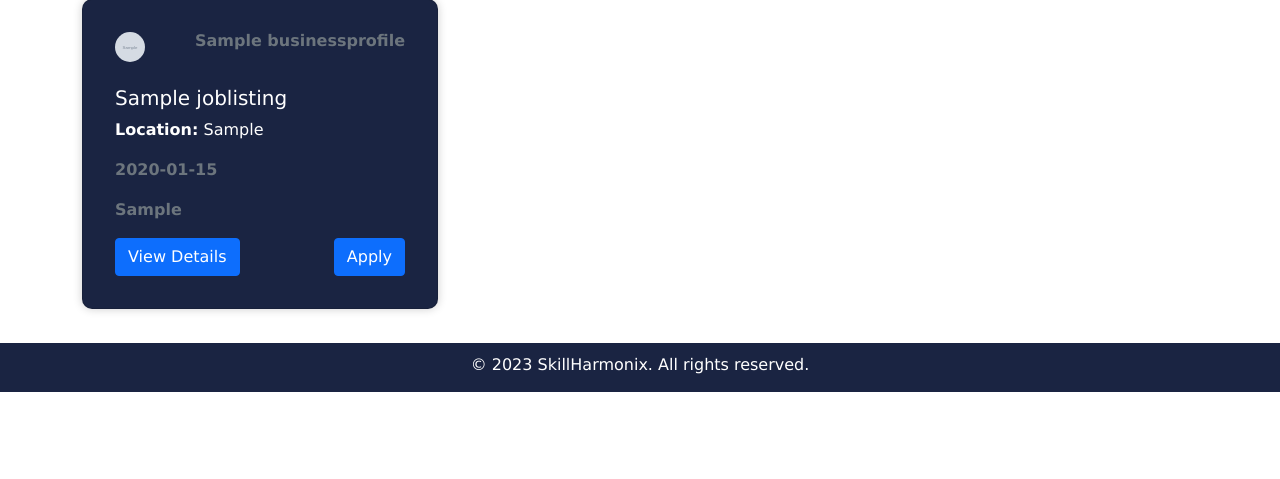
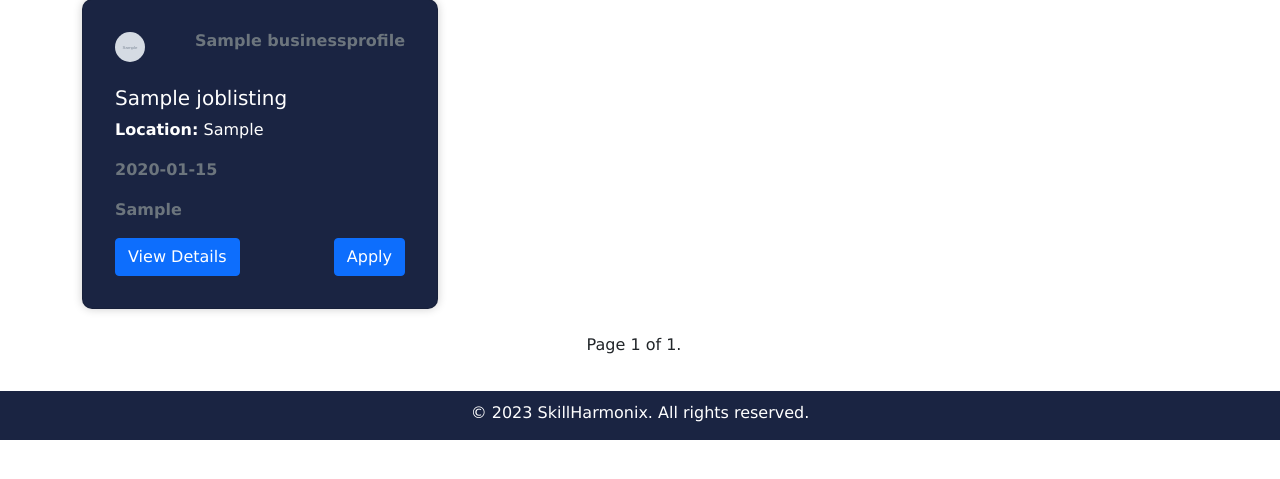
Before and after one commit to Mcnores-Samuel/SkillsHarmonix, a Django app: page /skillharmonix/ in a window 1280 px wide. Shown: the part 175-654 px from the top of the page. Run offline with Django 4.2, Linux system fonts and the light colour scheme; tables that the repository leaves empty hold one stand-in row (values such as "Sample post"); grey boxes marked "Sample" are stand-in pictures; some libraries are stand-ins or nearby versions.

```diff
--- a/Harmonix/templates/index.html
+++ b/Harmonix/templates/index.html
@@ -80,7 +80,7 @@
                                         class="btn btn-primary">
                                             View Details
                                         </button>
-                                        <a href="http://" class="btn btn-primary">
+                                        <a href="" class="btn btn-primary">
                                             Apply
                                         </a>
                                     </div>
@@ -130,6 +130,25 @@
                         {% endfor %}
                     </div>
             </section>
+            <br>
+            <div class="container w-100">
+                <div class="pagination container-fluid w-100 d-flex justify-content-center">
+                    <span class="step-links w-100 d-flex justify-content-around">
+                        {% if data.has_previous %}
+                            <a class="btn btn-primary" href="?page=1">&laquo; first</a>
+                            <a class="btn btn-primary" href="?page={{ data.previous_page_number }}">previous</a>
+                        {% endif %}
+
+                        <span class="current">
+                            Page {{ data.number }} of {{ data.paginator.num_pages }}.
+                        </span>
+                        {% if data.has_next %}
+                            <a class="btn btn-primary" href="?page={{ data.next_page_number }}">next</a>
+                            <a class="btn btn-primary" href="?page={{ data.paginator.num_pages }}">last &raquo;</a>
+                        {% endif %}
+                    </span>
+                </div>
+            </div>
             {% endblock %}
         </div>
         <br>
```
